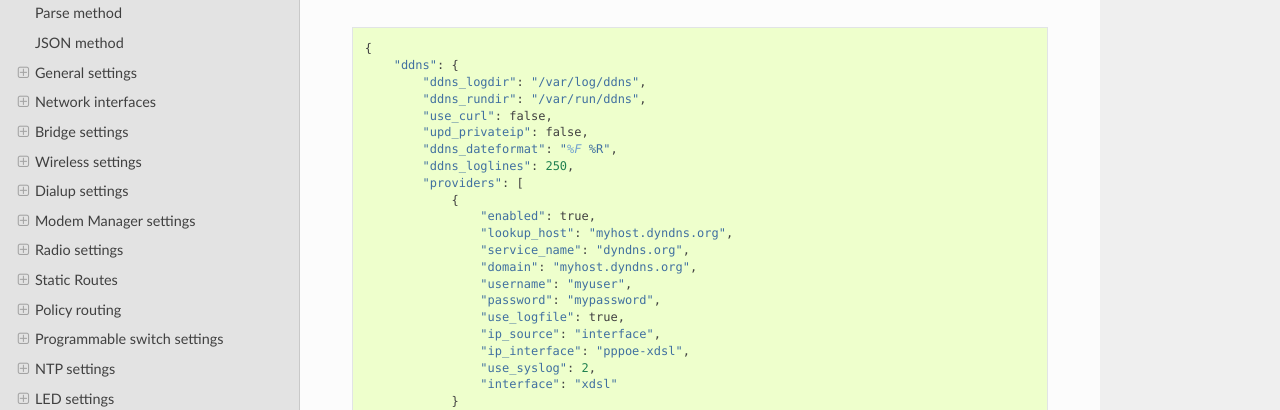
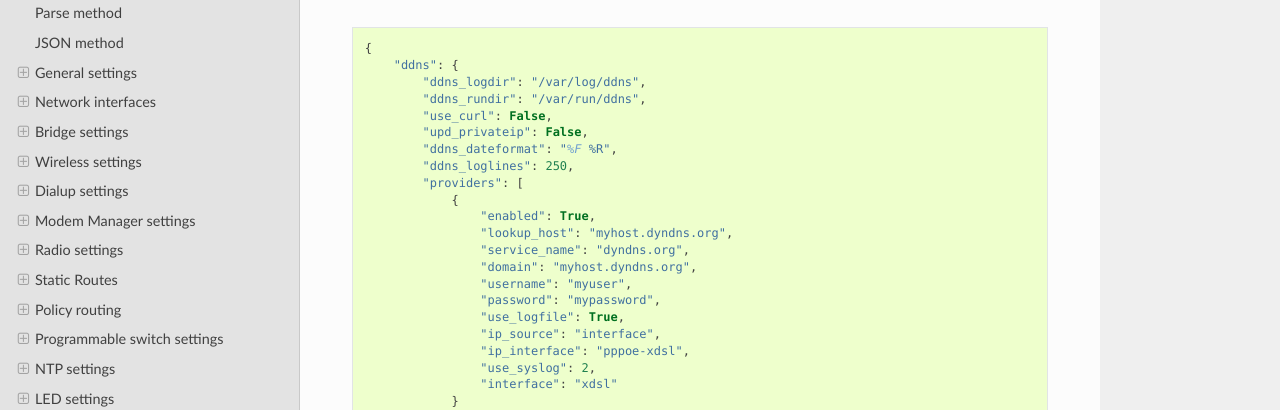
Before and after one commit to openwisp/netjsonconfig, a Sphinx documentation site: the page built from docs/source/backends/openwrt.rst, in a window 1280 px wide and 900 px high, scrolled down 46398 px. Shown: the part 151-561 px from the top of the window. Built offline with Sphinx 7.4.7 and the Read the Docs theme 2.0.0, drawn with Linux system fonts in a browser that asks for light colours.

```diff
--- a/docs/source/backends/openwrt.rst
+++ b/docs/source/backends/openwrt.rst
@@ -2534,19 +2534,19 @@ The following *configuration dictionary*:
         "ddns": {
             "ddns_logdir": "/var/log/ddns",
             "ddns_rundir": "/var/run/ddns",
-            "use_curl": false,
-            "upd_privateip": false,
+            "use_curl": False,
+            "upd_privateip": False,
             "ddns_dateformat": "%F %R",
             "ddns_loglines": 250,
             "providers": [
                 {
-                    "enabled": true,
+                    "enabled": True,
                     "lookup_host": "myhost.dyndns.org",
                     "service_name": "dyndns.org",
                     "domain": "myhost.dyndns.org",
                     "username": "myuser",
                     "password": "mypassword",
-                    "use_logfile": true,
+                    "use_logfile": True,
                     "ip_source": "interface",
                     "ip_interface": "pppoe-xdsl",
                     "use_syslog": 2,
```
